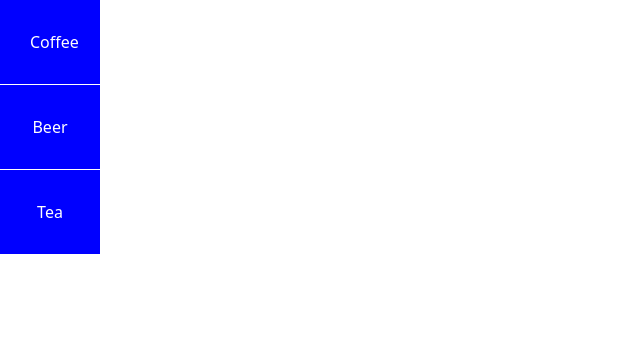
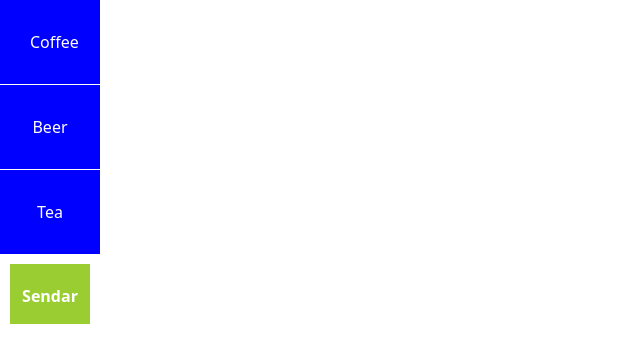
Before and after one commit to Turi020/react1, a React (Vite) app: page / in a window 1280 px wide. Shown: the top 362 px of the page, without its empty margins (0-640 px from the left). Built offline with nearby package versions, Linux system fonts and the light colour scheme.

Commit message:
2.0 Übung Komponente Button fertig erstellt

```diff
--- a/src/App.css
+++ b/src/App.css
@@ -5,13 +5,19 @@
     width: 100px;
     margin: 0px 0px 1px 0px;
     text-align: center;
-    cursor: pointer;
+    cursor: default;
 }
 
 .button {
-    background-color: greenyellow;
+    background-color: yellowgreen;
+    color: white;
+    align-items: center;
+    justify-items: center;
     padding: 20px;
-    width: fit-content;
+    width: 80px;
+    height: 60px;
+    margin: 10px 10px 10px 10px;
+    text-align: center;
 }
 
 .button:hover {
--- a/src/App.jsx
+++ b/src/App.jsx
@@ -15,9 +15,10 @@ function App() {
     <>
     <div className="content">
      <List elements={["Coffee", "Beer", "Tea"]}/>
+     </div>
 
-     </div>
-     <Button text ="Sender"/>
+      <Button vorname ={"Sendar"}/>
+
     </>
   );
 }
--- a/src/components/Button.jsx
+++ b/src/components/Button.jsx
@@ -1,7 +1,13 @@
 import React from 'react'
 
-export default function Button() {
+export default function Button({vorname}) {
   return (
-    <div className='Button'> {Text}</div>
-  )
-}
+    <ul className="button">
+    <div className="">
+            <p className="font-bold ">{vorname}</p>
+
+            </div>
+
+    </ul>
+
+);}
--- a/src/components/Sample2.jsx
+++ b/src/components/Sample2.jsx
@@ -1,6 +1,6 @@
-import React from 'react'
-import List from './List'
-import Button from './Button'
+import React from 'react';
+import List from './List';
+import Button from './Button';
 
 export default function Sample2() {
   return (
@@ -11,8 +11,12 @@ export default function Sample2() {
                    <List drink={"Coffee"} drink2={"Tea"} beverage={"Beer"} />
 
                </div>
+               <div>
+                <Button vorname={"Sendar"}/>
+               </div>
 
 
-           </div>
+
+    </div>
   )
 }
```
